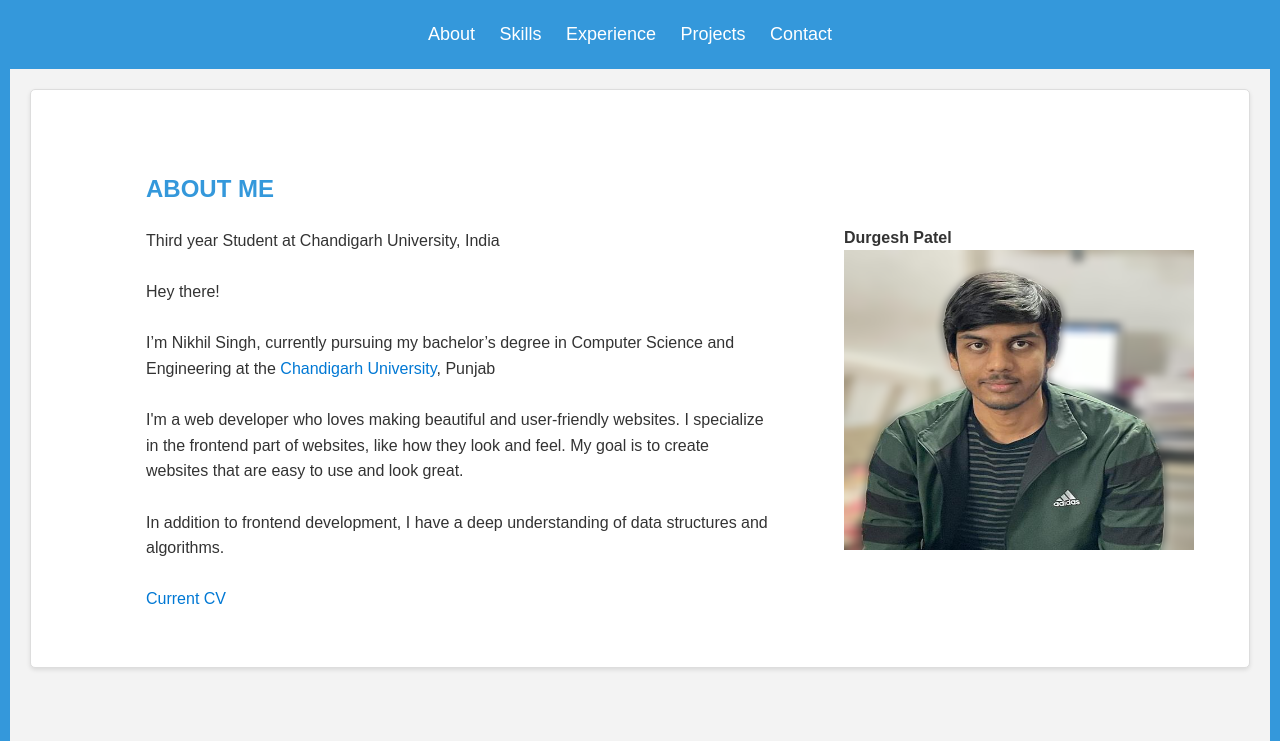
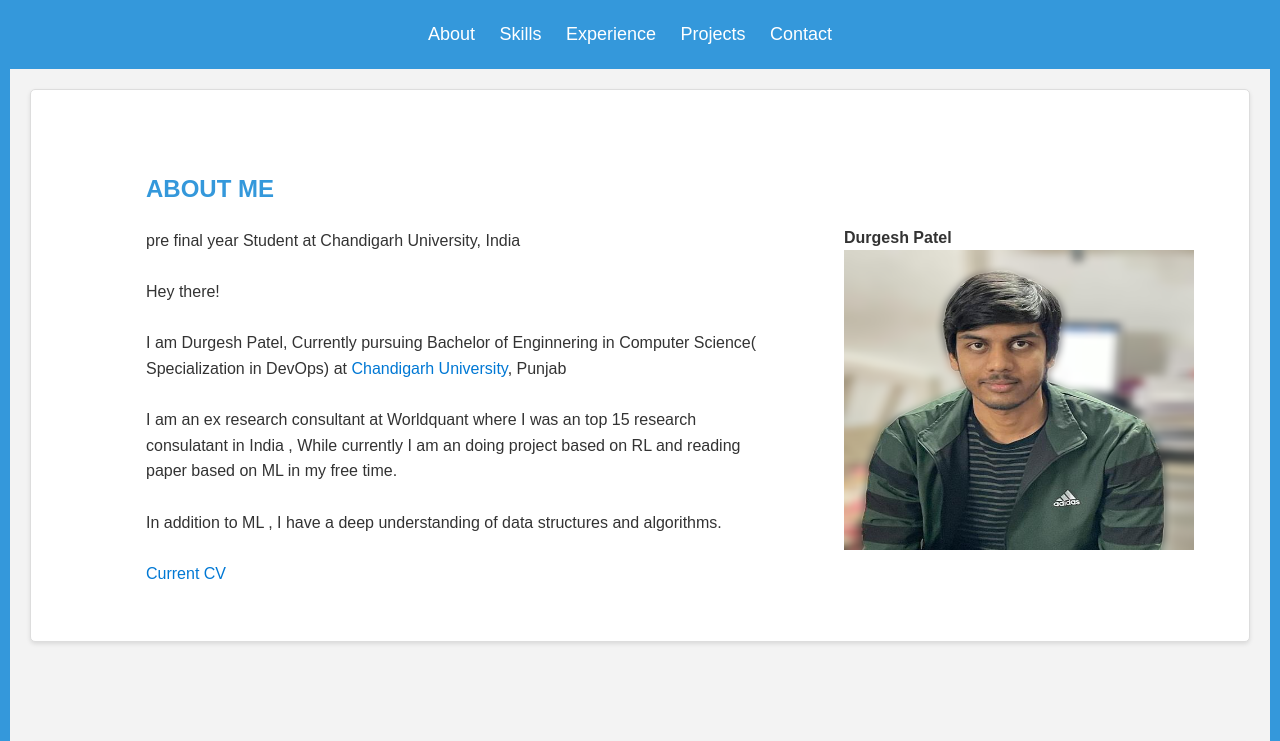
Before and after one commit to pat749/dp1033, a plain HTML site: page index.html in a window 1280 px wide. Shown: the top 741 px of the page. Drawn offline with Linux system fonts and the light colour scheme.

Commit message:
Update index.html

```diff
--- a/index.html
+++ b/index.html
@@ -28,25 +28,21 @@
         <div class="flex-container">
           <div class="c1">
             <h1>ABOUT ME</h1>
-            <p1>Third year Student at Chandigarh University, India</p1
+            <p1>pre final year Student at Chandigarh University, India</p1
             ><br /><br />
             Hey there!<br /><br />
             <p2
-              >I’m Nikhil Singh, currently pursuing my bachelor’s degree in
-              Computer Science and Engineering at the
+              >I am Durgesh Patel, Currently pursuing Bachelor of Enginnering in Computer Science( Specialization in DevOps) at
               <a
                 href="https://cucet.cuchd.in/?type=gsn-cucet&gad=1&gclid=CjwKCAjwr_CnBhA0EiwAci5sitJJK0a-QhB8R-GYKk1GuBtLOOUWEXcNQMZpGuZ5xkvKbS_m-17hGhoCEogQAvD_BwE"
                 >Chandigarh University</a
               >, Punjab</p2
             ><br /><br />
             <p3
-              >I'm a web developer who loves making beautiful and user-friendly
-              websites. I specialize in the frontend part of websites, like how
-              they look and feel. My goal is to create websites that are easy to
-              use and look great.</p3
+              >I am an ex research consultant at Worldquant where I was an top 15 research consulatant in India , While currently I am an doing project based on RL and reading paper based on ML in my free time.</p3
             ><br /><br />
             <p4
-              >In addition to frontend development, I have a deep understanding
+              >In addition to ML , I have a deep understanding
               of data structures and algorithms.</p4
             ><br /><br />
             <p5><a href="resume.pdf">Current CV</a></p5>
```
